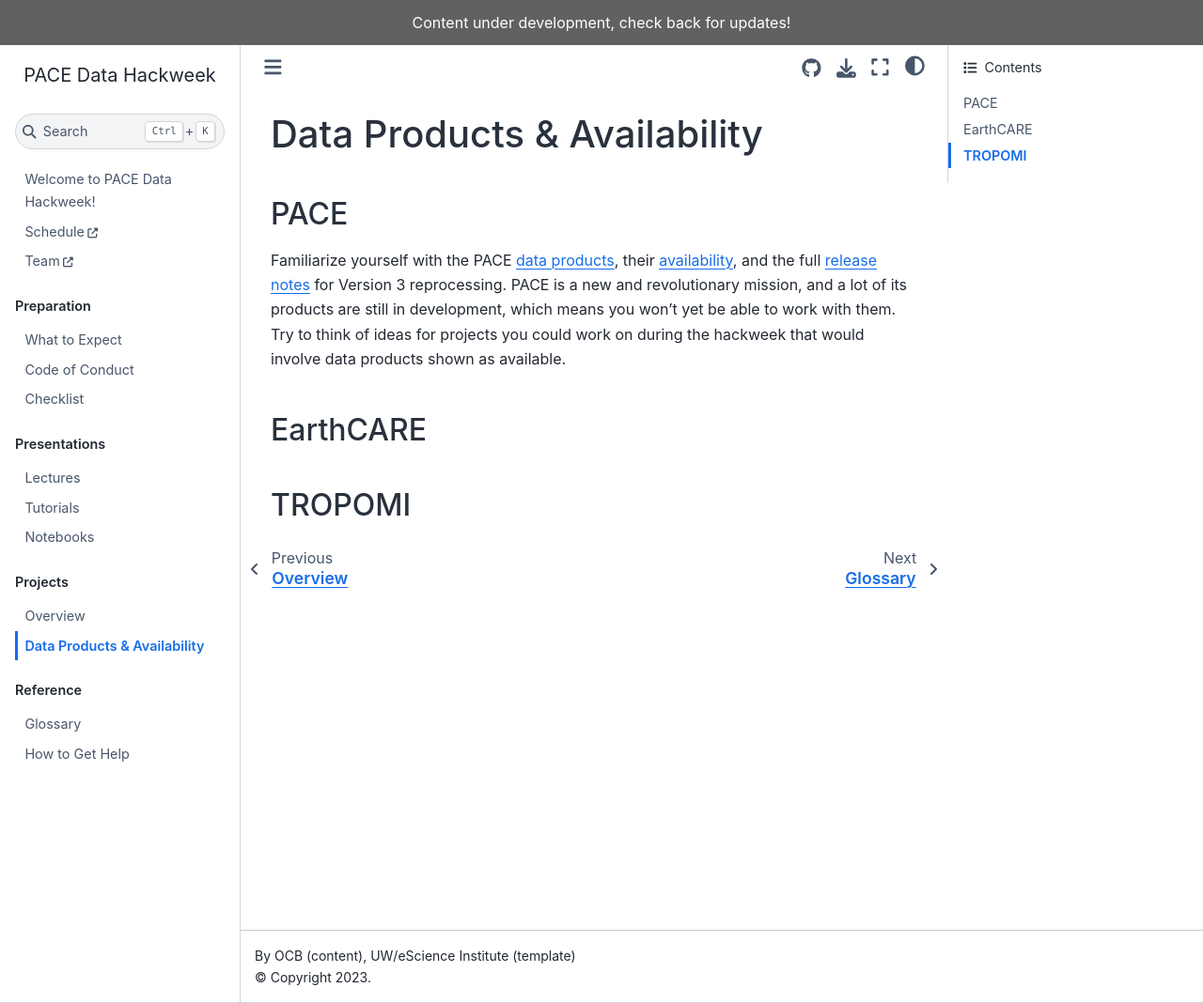
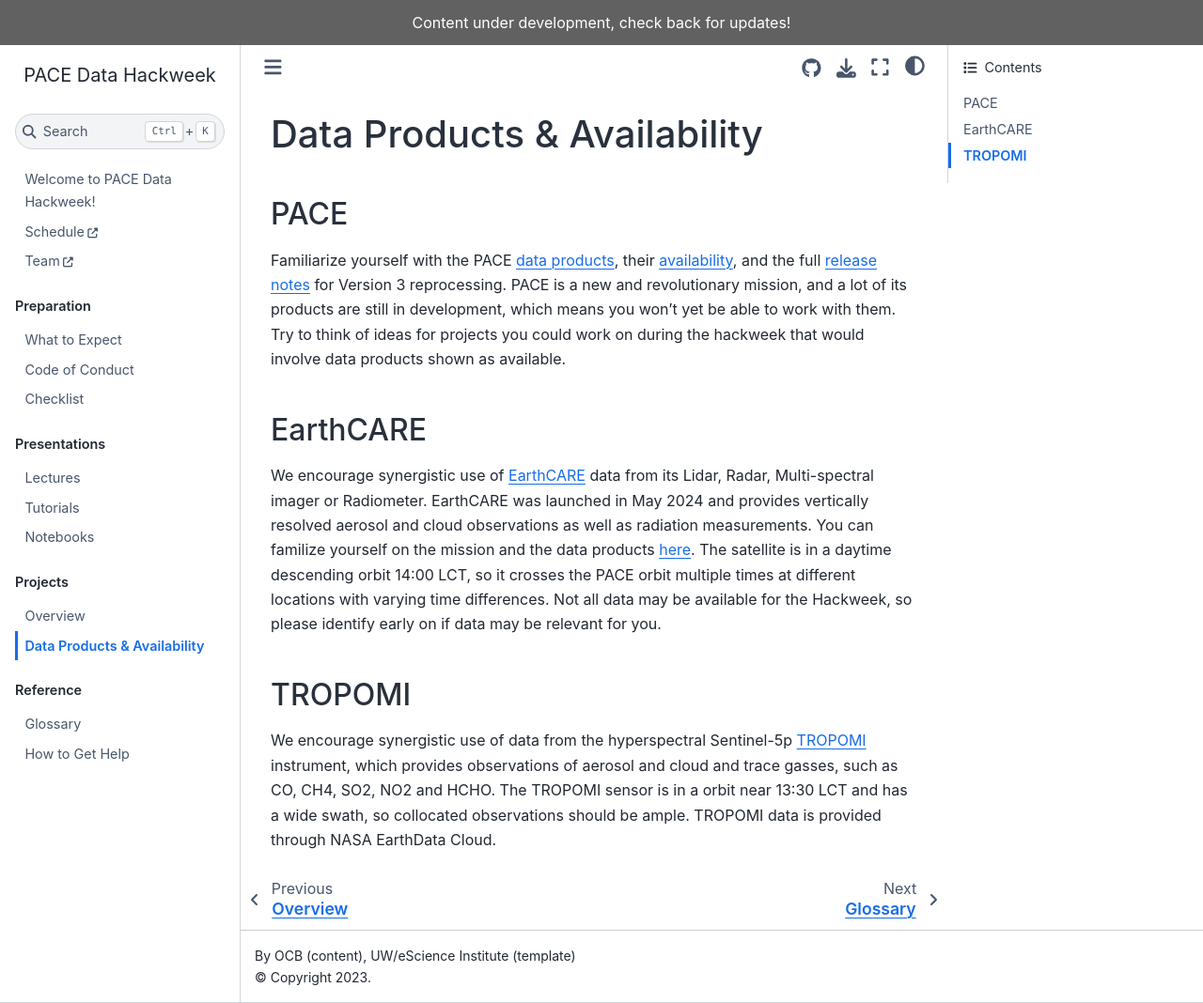
Before and after one commit to PACEHackWeek/pace-2025, a Jupyter Book: the page built from book/projects/satellite_data_availability.md, in a window 1280 px wide and 1068 px high. Shown: the whole window at 94% size. Built offline with Jupyter Book 1.0.4 settings and Sphinx 7.4.7 and the Sphinx Book theme 1.1.4, drawn with Linux system fonts in a browser that asks for light colours.

Commit message:
Added descriptions to EarthCARE and Tropomi

```diff
--- a/book/projects/satellite_data_availability.md
+++ b/book/projects/satellite_data_availability.md
@@ -6,15 +6,18 @@ PACE is a new and revolutionary mission, and a lot of its products are still in
 Try to think of ideas for projects you could work on during the hackweek that would involve data products shown as available.
 
 ## EarthCARE
+We encourage synergistic use of [EarthCARE] data from its Lidar, Radar, Multi-spectral imager or Radiometer. EarthCARE was launched in May 2024 and provides vertically resolved aerosol and cloud observations as well as radiation measurements. You can familize yourself on the mission and the data products [here]. The satellite is in a daytime descending orbit 14:00 LCT, so it crosses the PACE orbit multiple times at different locations with varying time differences. Not all data may be available for the Hackweek, so please identify early on if data may be relevant for you.
 
 ## TROPOMI
-
-
+We encourage synergistic use of data from the hyperspectral Sentinel-5p [TROPOMI] instrument, which provides observations of aerosol and cloud and trace gasses, such as CO, CH4, SO2, NO2 and HCHO. The TROPOMI sensor is in a orbit near 13:30 LCT and has a wide swath, so collocated observations should be ample. TROPOMI data is provided through NASA EarthData Cloud.
 
 
 [data products]: https://pace.oceansciences.org/data.htm
 [availability]: https://pace.oceansciences.org/data_table.htm
 [release notes]: https://oceancolor.gsfc.nasa.gov/data/reprocessing/V3.0/pace-oci/
+[EarthCARE]: https://earth.esa.int/eogateway/missions/earthcare
+[here]: https://earthcarehandbook.earth.esa.int/
+[TROPOMI]: https://www.tropomi.eu/
 
 <!--
 Include:
```
